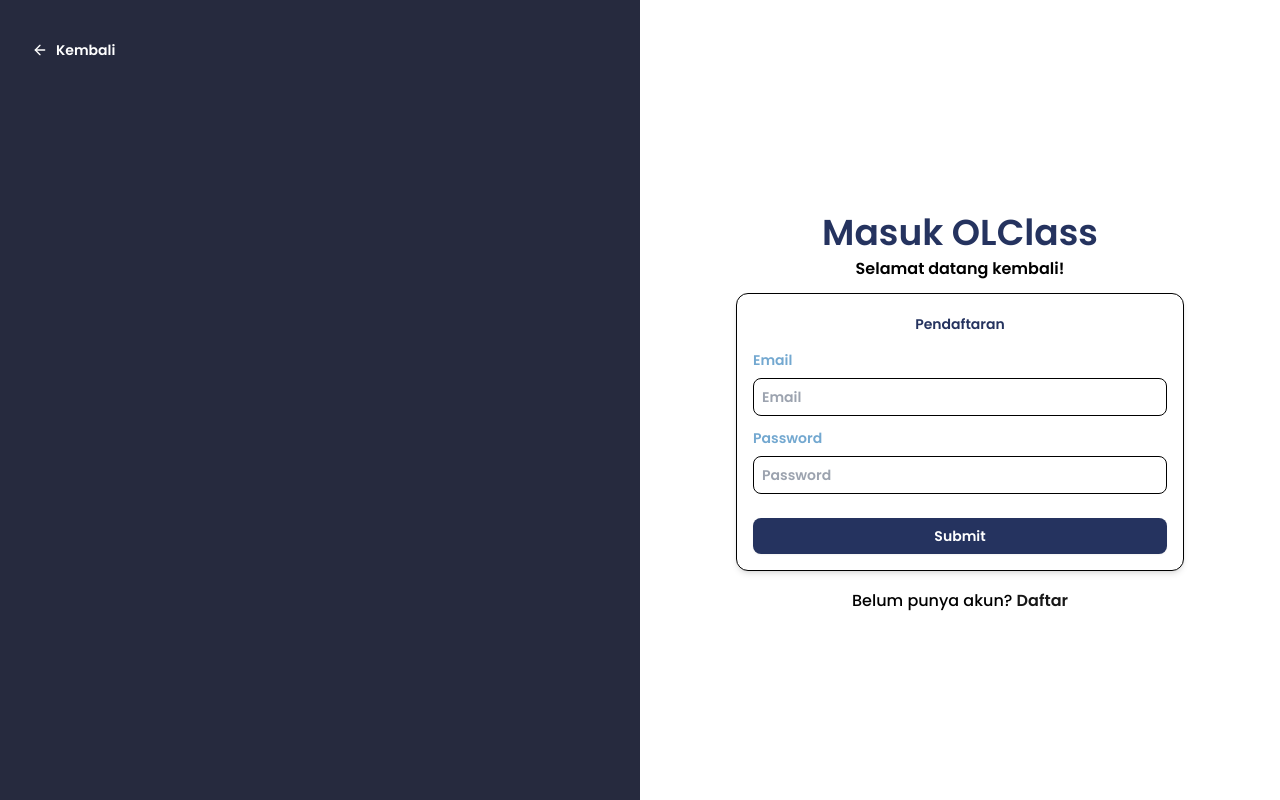
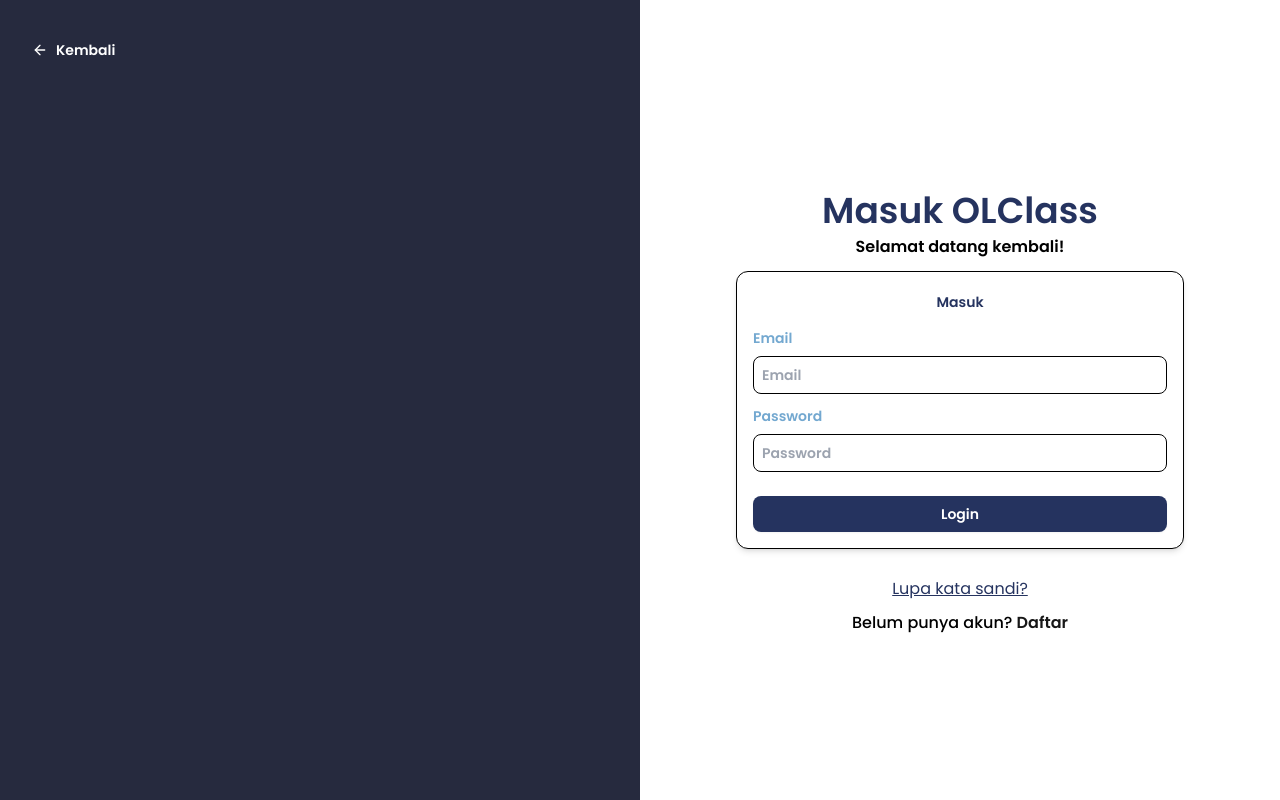
Before and after one commit to vityasyyy/olc_2024_dev, a Next.js app in the folder frontend/: page /auth/login in a window 1280 px wide. Built offline with nearby package versions, Linux system fonts and the light colour scheme.

Commit message:
feat: added reset password feature to login form

```diff
--- a/frontend/components/auth/login/LoginForm.jsx
+++ b/frontend/components/auth/login/LoginForm.jsx
@@ -1,9 +1,7 @@
 "use client";
 import { Button } from "@/components/ui/button";
-import React from "react";
+import React, { useState } from "react";
 import { useForm } from "react-hook-form";
-import axios from "axios";
-import { useState } from "react";
 import { Info } from "lucide-react";
 import { useRouter } from "next/navigation";
 
@@ -11,34 +9,88 @@
   const {
     register,
     handleSubmit,
+    watch,
     formState: { errors },
   } = useForm();
   const router = useRouter();
   const [error, setError] = useState("");
+  const [resetError, setResetError] = useState("");
+  const [resetMessage, setResetMessage] = useState("");
+  const [isResetting, setIsResetting] = useState(false); // State to track reset password submission
+
   const onSubmit = async (data) => {
+    if (isResetting) return; // Prevent login submission during reset
+
     try {
-      const response = await axios.post(
+      const response = await fetch(
         `${process.env.NEXT_PUBLIC_API_URL}/auth/login`,
-        data,
-        { headers: { "Content-Type": "application/json" } },
+        {
+          method: "POST",
+          headers: {
+            "Content-Type": "application/json",
+          },
+          body: JSON.stringify(data),
+        }
       );
-      if (response.status === 200) {
-        localStorage.setItem("token", response.data.token);
+
+      if (response.ok) {
+        const result = await response.json();
+        localStorage.setItem("token", result.token);
+        router.push("/class");
+      } else {
+        const errorData = await response.json();
+        setError(errorData.error);
       }
-      router.push("/class");
     } catch (error) {
-      setError(error.response.data.error);
+      setError("Terjadi kesalahan. Silakan coba lagi.");
+    }
+  };
+
+  // Handle reset password
+  const handleResetPassword = async () => {
+    const email = watch("email"); // Watch the email field
+    if (!email) {
+      setResetError("Email harus diisi untuk reset password.");
+      return;
+    }
+
+    setIsResetting(true); // Set state to indicate reset is in progress
+
+    try {
+      const response = await fetch(
+        `${process.env.NEXT_PUBLIC_API_URL}/auth/request-password-reset`,
+        {
+          method: "POST",
+          headers: {
+            "Content-Type": "application/json",
+          },
+          body: JSON.stringify({ email }),
+        }
+      );
+
+      if (response.ok) {
+        setResetMessage("Cek email Anda untuk mengatur ulang kata sandi.");
+        setResetError("");
+      } else {
+        const errorData = await response.json();
+        setResetError(errorData.error);
+      }
+    } catch (error) {
+      setResetError("Gagal mengirim permintaan reset kata sandi.");
+    } finally {
+      setIsResetting(false); // Reset the state after the operation
     }
   };
 
   return (
+    <>
       <form
         className={`mx-auto my-2 flex w-full max-w-md flex-col gap-2 rounded-xl border-[0.5px] border-black bg-white p-4 text-sm font-semibold shadow-md ${className}`}
         {...props}
         onSubmit={handleSubmit(onSubmit)}
       >
         <h3 className="my-1 text-center font-semibold text-custom-blue-dark">
-        Pendaftaran
+          Masuk
         </h3>
 
         {/* Email */}
@@ -55,9 +107,9 @@
             },
           })}
         />
-      {errors.Email && (
+        {errors.email && (
           <p className="text-start text-xs font-normal text-red-500">
-          {errors.Email.message}
+            {errors.email.message}
           </p>
         )}
 
@@ -69,14 +121,14 @@
           placeholder="Password"
           {...register("password", { required: "Password harus diisi." })}
         />
-      {errors.Password && (
+        {errors.password && (
           <p className="text-start text-xs font-normal text-red-500">
-          {errors.Password.message}
+            {errors.password.message}
           </p>
         )}
 
         <Button variant="secondary" type="submit" className="mt-4 rounded-lg">
-        Submit
+          Login
         </Button>
         {error && (
           <p className="flex flex-row items-center justify-center gap-2 text-center text-xs font-normal text-red-500">
@@ -85,6 +137,27 @@
           </p>
         )}
       </form>
+
+      {/* Reset Password Button */}
+      <button
+        className="mt-4 text-center text-custom-blue-dark underline"
+        onClick={handleResetPassword}
+        disabled={isResetting} // Disable button during reset
+      >
+        Lupa kata sandi?
+      </button>
+      {resetError && (
+        <p className="flex flex-row items-center justify-center gap-2 text-center text-xs font-normal text-red-500">
+          <Info className="h-4 w-4" />
+          {resetError}
+        </p>
+      )}
+      {resetMessage && (
+        <p className="text-center text-xs font-normal text-green-500">
+          {resetMessage}
+        </p>
+      )}
+    </>
   );
 };
 
```
Lines whose indentation alone changed are shown as unchanged.
